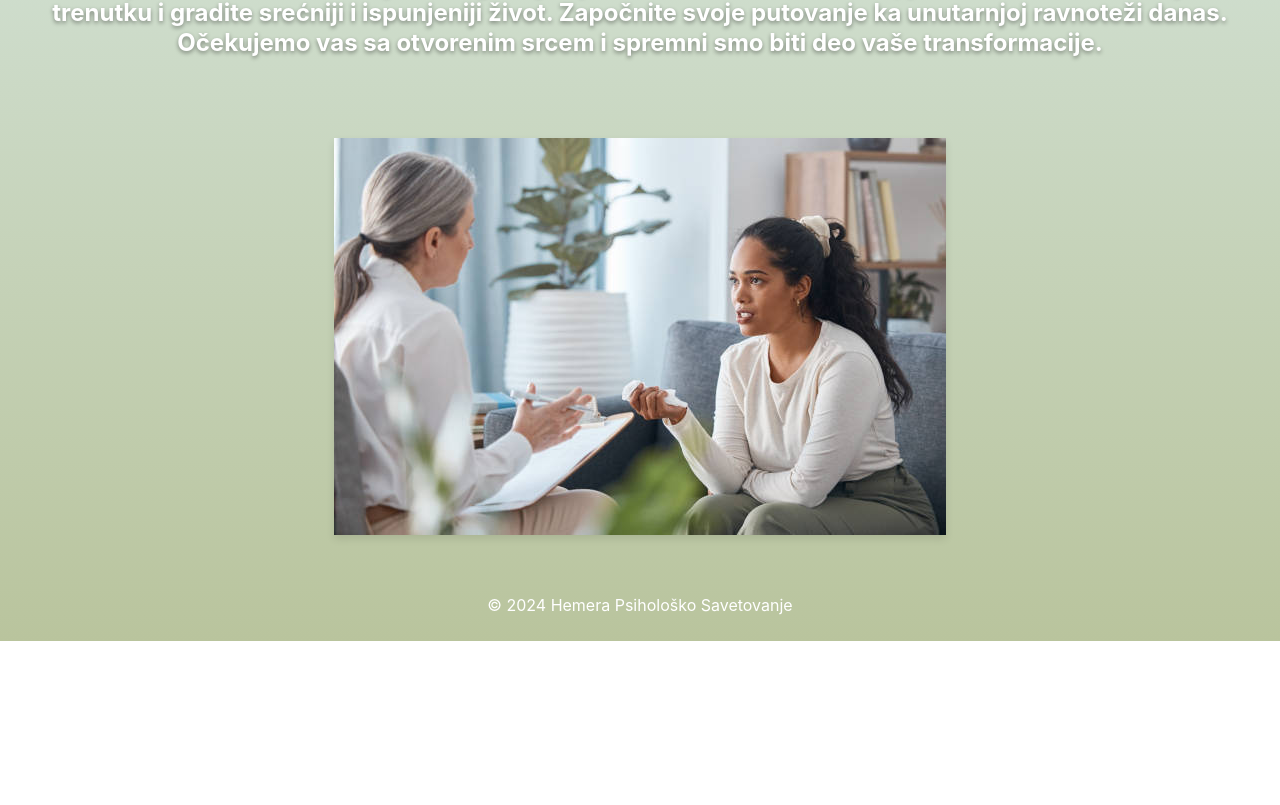
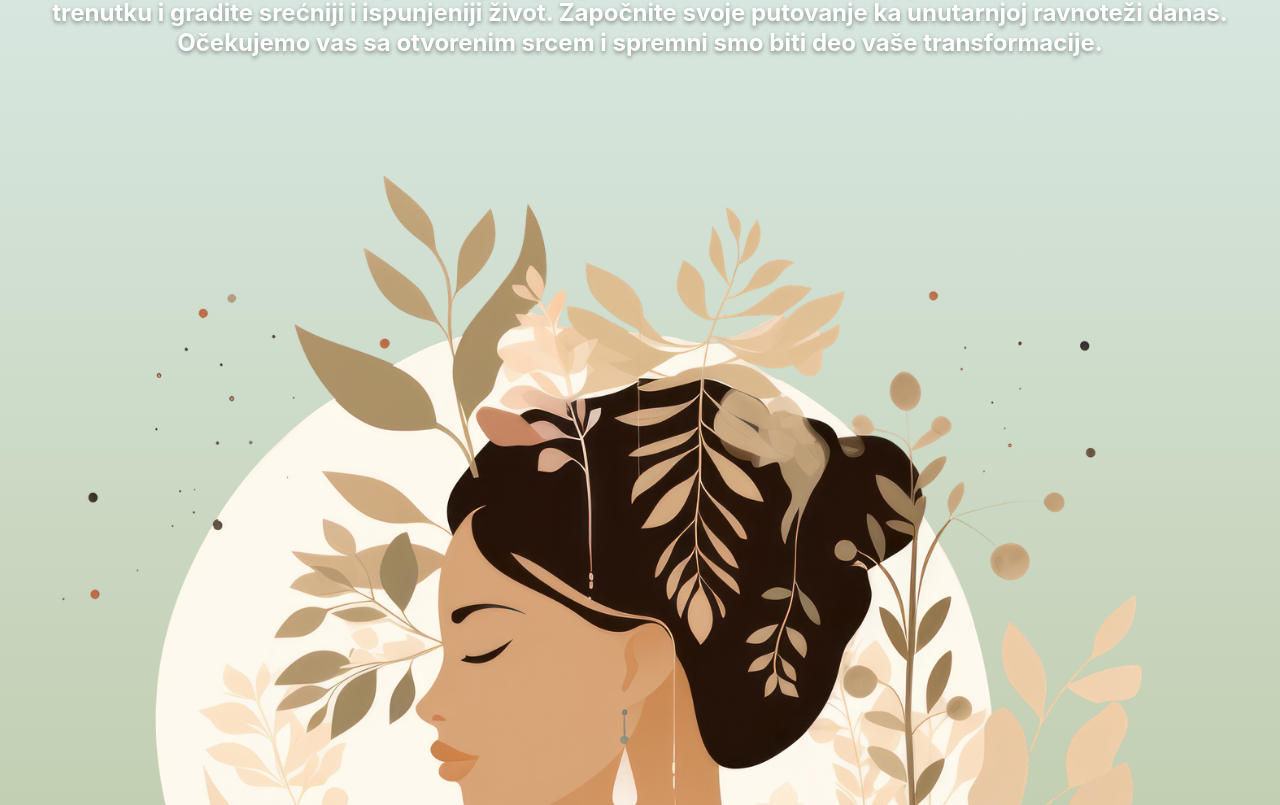
Before and after one commit to vokicbojana/Hemera, a React (Create React App) app: page / in a window 1280 px wide. Shown: the part 1195-2000 px from the top of the page. Before the commit the page ends 1836 px from the top, so only its background shows below. Built offline with nearby package versions, Linux system fonts and the light colour scheme.

Commit message:
Changed image on the HomePage

```diff
--- a/src/Components/HomePage.css
+++ b/src/Components/HomePage.css
@@ -35,11 +35,12 @@ main {
 }
 
 .cover-photo {
-    border-radius: 20px;
+    /* border-radius: 20px; */
     max-width: 100%;
     height: auto;
-    box-shadow: 0 4px 8px rgba(0, 0, 0, 0.1);
-    transition: transform 0.3s ease-in-out, box-shadow 0.3s ease-in-out;
+    /* box-shadow: 0 4px 8px rgba(0, 0, 0, 0.1); */
+    /* transition: transform 0.3s ease-in-out, box-shadow 0.3s ease-in-out; */
+    /* transform: scaleX(-1); */
 }
 
 @media only screen and (max-width: 900px) {
--- a/src/Components/HomePage.jsx
+++ b/src/Components/HomePage.jsx
@@ -18,7 +18,7 @@ const HomePage = () => {
                 <h2 className='bottom-text'>{naslovniTekst2}</h2>
             </div>
             <div className='overlay-image'>
-                <img className="cover-photo" src="/Assets/Images/psihologija.jpg" alt="Slika" />
+                <img className="cover-photo" src="/Assets/Images/karamelCura.png" alt="Slika" />
             </div>
         </div>
     );
```
